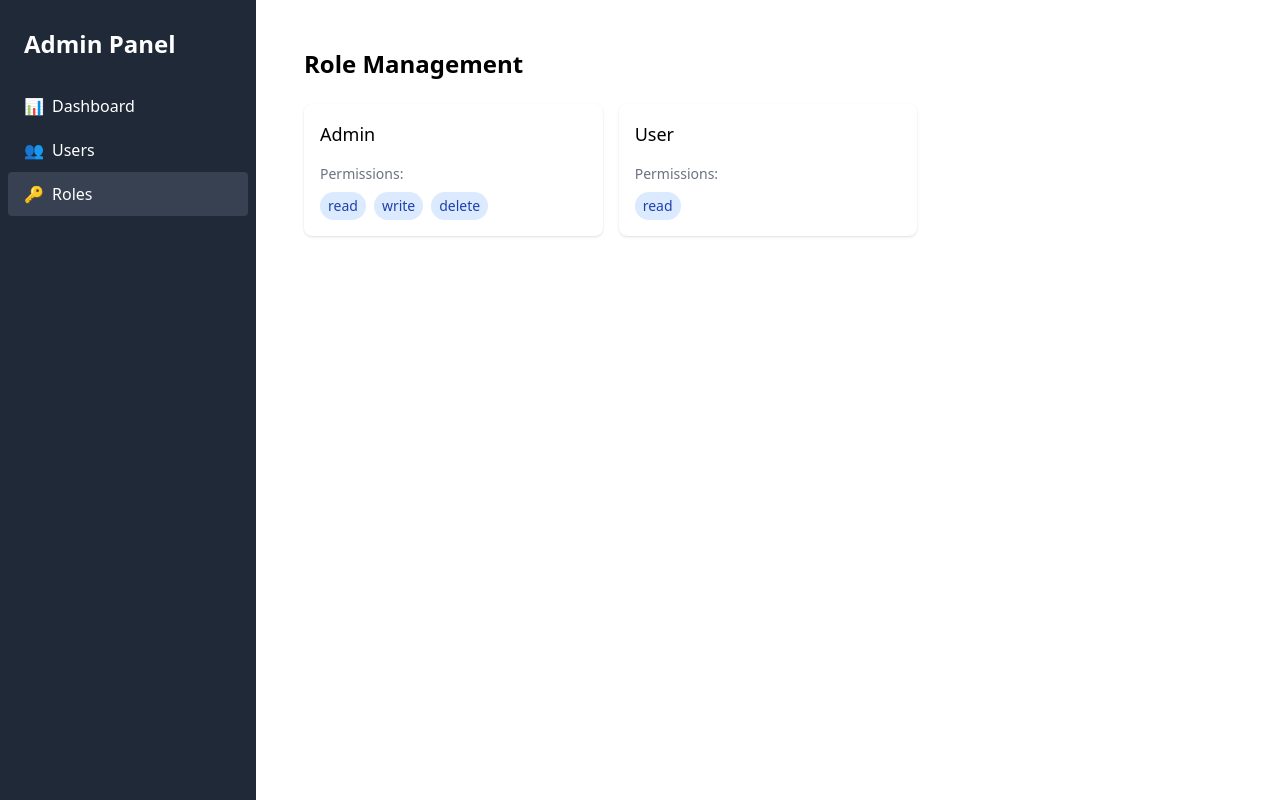
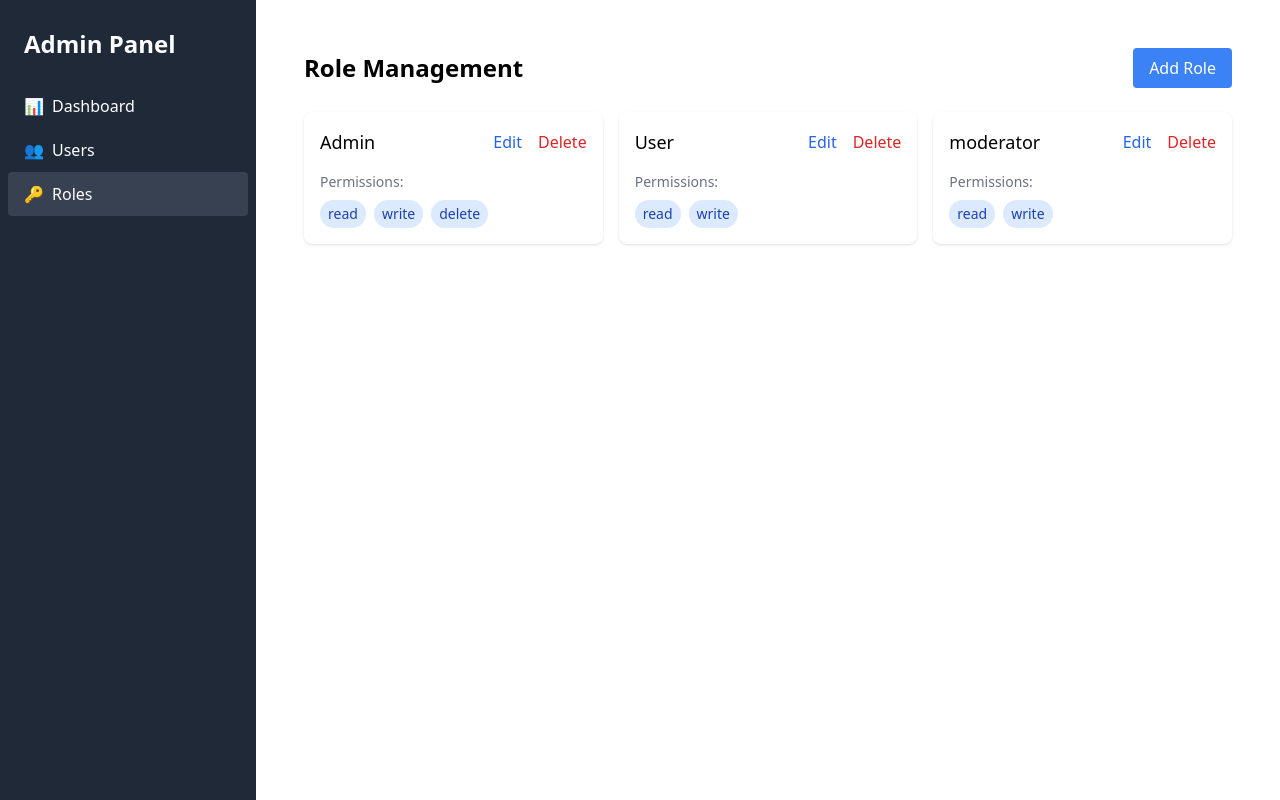
Before and after one commit to Sata-hash/VRV-Security-frontend-assignment, a React (Vite) app: page /roles in a window 1280 px wide. Built offline with nearby package versions, Linux system fonts and the light colour scheme; data requests are answered from the project's data file.

Commit message:
added Role modal to add or edit new roles and manage permissions

```diff
--- a/src/components/RoleManagement.tsx
+++ b/src/components/RoleManagement.tsx
@@ -1,24 +1,129 @@
-import React, { useState } from "react";
+import React, { useState, useEffect } from "react";
 import { Role } from "../types";
+import { api } from "../services/api";
+import RoleModal from "./RoleModal";
 
 const RoleManagement: React.FC = () => {
-  const [roles] = useState<Role[]>([
-    { id: 1, name: "Admin", permissions: ["read", "write", "delete"] },
-    { id: 2, name: "User", permissions: ["read"] },
-  ]);
+  const [roles, setRoles] = useState<Role[]>([]);
+  const [showModal, setShowModal] = useState<boolean>(false);
+  const [currentRole, setCurrentRole] = useState<
+    Omit<Role, "id"> & { id?: string }
+  >({
+    name: "",
+    permissions: [],
+  });
+  const [isEditing, setIsEditing] = useState(false);
+  const [loading, setLoading] = useState(true);
+
+  useEffect(() => {
+    fetchRoles();
+  }, []);
+
+  const fetchRoles = async () => {
+    try {
+      const data = await api.getRoles();
+      setRoles(data);
+    } catch (error) {
+      console.error("Error fetching roles:", error);
+    } finally {
+      setLoading(false);
+    }
+  };
+
+  const handleAddNew = () => {
+    setCurrentRole({ name: "", permissions: [] });
+    setIsEditing(false);
+    setShowModal(true);
+  };
+
+  const handleEdit = (role: Role) => {
+    setCurrentRole(role);
+    setIsEditing(true);
+    setShowModal(true);
+  };
+
+  const handleSave = async () => {
+    try {
+      if (isEditing && currentRole.id) {
+        const updatedRole = await api.updateRole(currentRole.id, currentRole);
+        setRoles(
+          roles.map((role) =>
+            role.id === currentRole.id ? updatedRole : role,
+          ),
+        );
+      } else {
+        const newRole = await api.createRole(currentRole);
+        setRoles([...roles, newRole]);
+      }
+      setShowModal(false);
+      setCurrentRole({ name: "", permissions: [] });
+    } catch (error) {
+      console.error("Error saving role:", error);
+    }
+  };
+
+  const deleteRole = async (id: string) => {
+    try {
+      await api.deleteRole(id);
+      setRoles(roles.filter((role) => role.id !== id));
+    } catch (error) {
+      console.error("Error deleting role:", error);
+    }
+  };
+
+  const handleRoleNameChange = (name: string) => {
+    setCurrentRole({ ...currentRole, name });
+  };
+
+  const togglePermission = (permission: string) => {
+    setCurrentRole({
+      ...currentRole,
+      permissions: currentRole.permissions.includes(permission)
+        ? currentRole.permissions.filter((p) => p !== permission)
+        : [...currentRole.permissions, permission],
+    });
+  };
+
+  if (loading) {
+    return <div className="p-6">Loading...</div>;
+  }
 
   return (
     <div className="p-6">
-      <h2 className="text-2xl font-semibold mb-6">Role Management</h2>
+      <div className="flex justify-between items-center mb-6">
+        <h2 className="text-2xl font-semibold">Role Management</h2>
+        <button
+          onClick={handleAddNew}
+          className="bg-blue-500 text-white px-4 py-2 rounded hover:bg-blue-600"
+        >
+          Add Role
+        </button>
+      </div>
 
-      <div className="grid grid-cols-1 md:grid-cols-2 lg:grid-cols-3 gap-4 ">
+      <div className="grid grid-cols-1 md:grid-cols-2 lg:grid-cols-3 gap-4">
         {roles.map((role) => (
           <div
             key={role.id}
             className="bg-white p-4 rounded-lg shadow hover:shadow-lg"
           >
-            <h3 className="text-lg font-medium mb-4">{role.name}</h3>
-            <div>
+            <div className="flex justify-between items-center mb-4">
+              <h3 className="text-lg font-medium">{role.name}</h3>
+              <div>
+                <button
+                  onClick={() => handleEdit(role)}
+                  className="text-blue-600 hover:text-blue-900 mr-4"
+                >
+                  Edit
+                </button>
+                <button
+                  onClick={() => deleteRole(role.id)}
+                  className="text-red-600 hover:text-red-900"
+                >
+                  Delete
+                </button>
+              </div>
+            </div>
+            <div className="space-y-2">
               <h4 className="text-sm font-medium text-gray-500 mb-2">
                 Permissions:
               </h4>
@@ -36,6 +141,16 @@ const RoleManagement: React.FC = () => {
           </div>
         ))}
       </div>
+
+      <RoleModal
+        showModal={showModal}
+        role={currentRole}
+        isEditing={isEditing}
+        onClose={() => setShowModal(false)}
+        onSave={handleSave}
+        onRoleChange={handleRoleNameChange}
+        onPermissionToggle={togglePermission}
+      />
     </div>
   );
 };
--- /dev/null
+++ b/src/components/RoleModal.tsx
@@ -0,0 +1,79 @@
+import React from "react";
+import { Role } from "../types";
+
+interface RoleModalProps {
+  showModal: boolean;
+  role: Omit<Role, "id"> & { id?: string }; // Changed from newRole to role
+  isEditing: boolean; // Add this prop
+  onClose: () => void;
+  onSave: () => void;
+  onRoleChange: (name: string) => void;
+  onPermissionToggle: (permission: string) => void;
+}
+
+const RoleModal: React.FC<RoleModalProps> = ({
+  showModal,
+  role,
+  isEditing,
+  onClose,
+  onSave,
+  onRoleChange,
+  onPermissionToggle,
+}) => {
+  if (!showModal) return null;
+
+  return (
+    <div className="fixed inset-0 bg-gray-600 bg-opacity-50 overflow-y-auto h-full w-full">
+      <div className="relative top-20 mx-auto p-5 border w-96 shadow-lg rounded-md bg-white">
+        <div className="mt-3">
+          <h3 className="text-lg leading-6 font-medium text-gray-900 text-center">
+            {isEditing ? "Edit Role" : "Add New Role"}
+          </h3>
+          <div className="mt-2 px-7 py-3">
+            <input
+              type="text"
+              placeholder="Role Name"
+              className="mt-2 p-2 w-full border rounded"
+              value={role.name}
+              onChange={(e) => onRoleChange(e.target.value)}
+            />
+            <div className="mt-4">
+              <h4 className="text-sm font-medium text-gray-500 mb-2">
+                Permissions:
+              </h4>
+              <div className="space-y-2">
+                {["read", "write", "delete"].map((permission) => (
+                  <label key={permission} className="flex items-center">
+                    <input
+                      type="checkbox"
+                      checked={role.permissions.includes(permission)}
+                      onChange={() => onPermissionToggle(permission)}
+                      className="mr-2"
+                    />
+                    {permission}
+                  </label>
+                ))}
+              </div>
+            </div>
+          </div>
+          <div className="items-center px-4 py-3 text-center">
+            <button
+              onClick={onSave}
+              className="px-4 py-2 bg-blue-500 text-white text-base font-medium rounded-md shadow-sm hover:bg-blue-600 focus:outline-none focus:ring-2 focus:ring-blue-300"
+            >
+              {isEditing ? "Save Changes" : "Add Role"}
+            </button>
+            <button
+              onClick={onClose}
+              className="ml-3 px-4 py-2 bg-gray-500 text-white text-base font-medium rounded-md shadow-sm hover:bg-gray-600 focus:outline-none focus:ring-2 focus:ring-gray-300"
+            >
+              Cancel
+            </button>
+          </div>
+        </div>
+      </div>
+    </div>
+  );
+};
+
+export default RoleModal;
--- a/src/components/UserManagement.tsx
+++ b/src/components/UserManagement.tsx
@@ -1,18 +1,19 @@
 import React, { useEffect, useState } from "react";
-import { User } from "../types";
+import { Role, User } from "../types";
 import { api } from "../services/api";
 import UserModal from "./UserModal";
 import { UserFormData } from "../schemas/userSchema";
 
 const UserManagement: React.FC = () => {
   const [users, setUsers] = useState<User[]>([]);
+  const [roles, setRoles] = useState<Role[]>([]);
   const [showModal, setShowModal] = useState<boolean>(false);
   const [currentUser, setCurrentUser] = useState<
     Omit<User, "id"> & { id?: string }
   >({
     name: "",
     email: "",
-    role: "user",
+    role: "User",
     status: "active",
   });
   const [isEditing, setIsEditing] = useState(false);
@@ -20,6 +21,7 @@ const UserManagement: React.FC = () => {
 
   useEffect(() => {
     fetchUsers();
+    fetchRoles();
   }, []);
 
   const fetchUsers = async () => {
@@ -33,11 +35,22 @@ const UserManagement: React.FC = () => {
     }
   };
 
+  const fetchRoles = async () => {
+    try {
+      const data = await api.getRoles();
+      setRoles(data);
+      if (data.length > 0) {
+        setCurrentUser((prev) => ({ ...prev, role: data[0].name }));
+      }
+    } catch (error) {
+      console.error("Error fetching roles:", error);
+    }
+  };
   const handleAddNew = () => {
     setCurrentUser({
       name: "",
       email: "",
-      role: "user",
+      role: "User",
       status: "active",
     });
     setIsEditing(false);
@@ -155,6 +168,7 @@ const UserManagement: React.FC = () => {
       <UserModal
         showModal={showModal}
         user={currentUser}
+        roles={roles}
         isEditing={isEditing}
         onClose={() => setShowModal(false)}
         onSave={handleSave}
--- a/src/components/UserModal.tsx
+++ b/src/components/UserModal.tsx
@@ -1,5 +1,5 @@
 import React from "react";
-import { User } from "../types";
+import { Role, User } from "../types";
 import { userSchema, UserFormData } from "../schemas/userSchema";
 import { zodResolver } from "@hookform/resolvers/zod";
 import { useForm } from "react-hook-form";
@@ -7,6 +7,7 @@ import { useForm } from "react-hook-form";
 interface UserModalProps {
   showModal: boolean;
   user: Omit<User, "id"> & { id?: string };
+  roles: Role[];
   isEditing: boolean;
   onClose: () => void;
   onSave: (data: UserFormData) => void;
@@ -15,6 +16,7 @@ interface UserModalProps {
 const UserModal: React.FC<UserModalProps> = ({
   showModal,
   user,
+  roles,
   isEditing,
   onClose,
   onSave,
@@ -84,8 +86,11 @@ const UserModal: React.FC<UserModalProps> = ({
                   errors.role ? "border-red-500" : "border-gray-300"
                 }`}
               >
-                <option value="user">User</option>
-                <option value="admin">Admin</option>
+                {roles.map((role) => (
+                  <option key={role.id} value={role.name}>
+                    {role.name}
+                  </option>
+                ))}
               </select>
               {errors.role && (
                 <p className="text-red-500 text-xs mt-1 text-left">
--- a/src/schemas/userSchema.ts
+++ b/src/schemas/userSchema.ts
@@ -6,9 +6,7 @@ export const userSchema = z.object({
     .min(2, "Name must be at least 2 characters")
     .max(50, "Name must not exceed 50 characters"),
   email: z.string().email("Invalid email address").min(1, "Email is required"),
-  role: z.enum(["user", "admin"], {
-    errorMap: () => ({ message: "Please select a valid role" }),
-  }),
+  role: z.string().min(1, "Role is required"),
   status: z.enum(["active", "inactive"], {
     errorMap: () => ({ message: "Please select a valid status" }),
   }),
--- a/src/services/api.ts
+++ b/src/services/api.ts
@@ -30,6 +30,11 @@ export const api = {
     return response.data;
   },
 
+  async updateRole(id: string, role: Omit<Role, "id">) {
+    const response = await axios.put<Role>(`${API_URL}/roles/${id}`, role);
+    return response.data;
+  },
+
   async createRole(role: Omit<Role, "id">) {
     const response = await axios.post<Role>(`${API_URL}/roles`, role);
     return response.data;
--- a/src/types/index.ts
+++ b/src/types/index.ts
@@ -14,7 +14,7 @@ export interface User {
   id: string;
   name: string;
   email: string;
-  role: "user" | "admin";
+  role: string;
   status: "active" | "inactive";
 }
 
```
